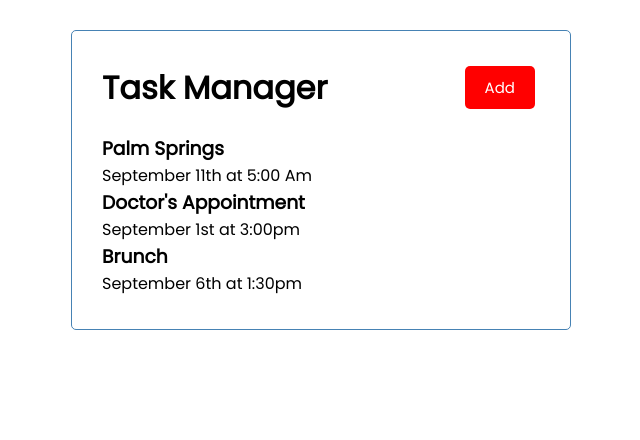
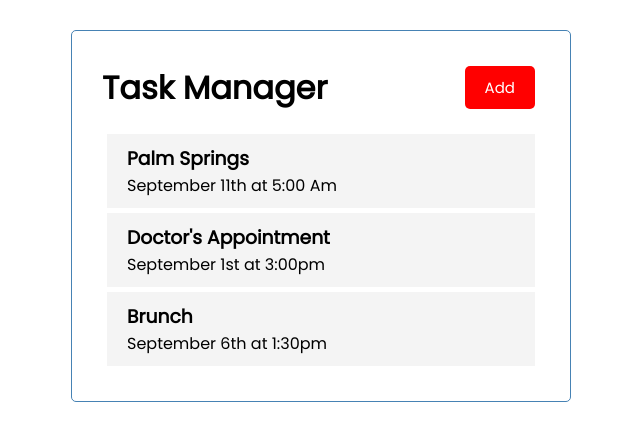
Before and after one commit to micheqn3/task-manager, an Angular app: page / in a window 1280 px wide. Shown: the top 440 px of the page, without its empty margins (319-959 px from the left). Built offline with nearby package versions, Linux system fonts and the light colour scheme.

Commit message:
Added styles to task-item component

```diff
--- a/src/app/components/task-item/task-item.component.css
+++ b/src/app/components/task-item/task-item.component.css
@@ -1 +1,18 @@
 /*** Task-item styles ***/
+
+.task {
+    background: #f4f4f4;
+    margin: 5px;
+    padding: 10px 20px;
+    cursor: pointer;
+}
+
+.task.reminder {
+    border-left: 5px solid gray;
+}
+
+.task h3 {
+    display: flex;
+    align-items: center;
+    justify-content: space-between;
+}
```
